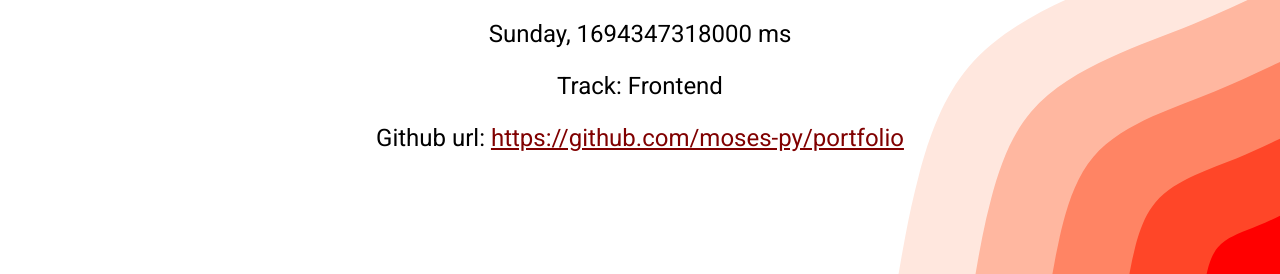
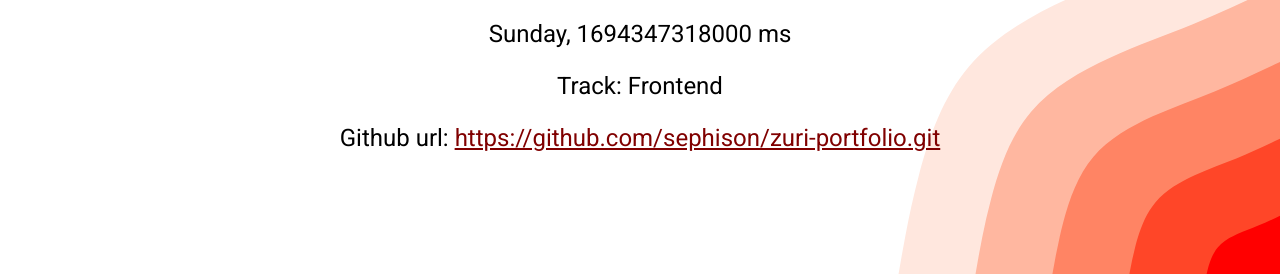
Before and after one commit to sephison/zuri-portfolio, a plain HTML site: page index.html in a window 1280 px wide. Shown: the part 526-800 px from the top of the page. Drawn offline with Linux system fonts and the light colour scheme; files whose address does not match are found by name.

Commit message:
Added github link

```diff
--- a/index.html
+++ b/index.html
@@ -37,8 +37,8 @@
       <!-- Github -->
       <p data-testid="githubURL" class="github">
         Github url:
-        <a href="https://github.com/moses-py/portfolio"
-          >https://github.com/moses-py/portfolio</a
+        <a href="https://github.com/sephison/zuri-portfolio.git"
+          >https://github.com/sephison/zuri-portfolio.git</a
         >
       </p>
     </div>
```
